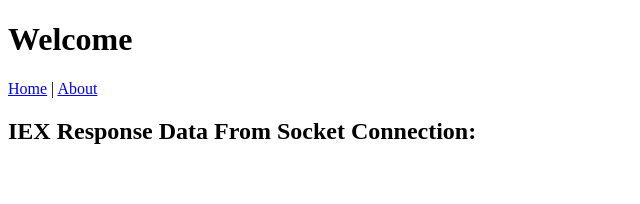
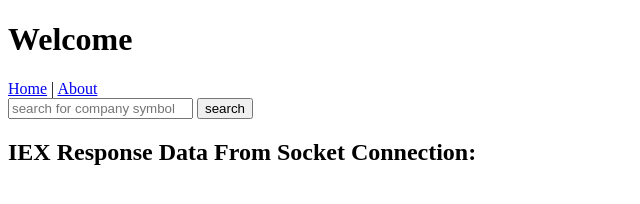
Before and after one commit to gomezsantiago/sample-express-routes, a website: page web/index.html in a window 1280 px wide. Shown: the whole page, without its empty margins (0-640 px from the left). Drawn offline with nearby package versions, Linux system fonts and the light colour scheme; no server answers.

Commit message:
add ui for searching stock symbols

```diff
--- a/web/index.html
+++ b/web/index.html
@@ -13,6 +13,10 @@
     <nav>
         <a href="/">Home</a> | <a href="/about">About</a>
     </nav>
+    <label>
+        <input type="text" placeholder="search for company symbol" id="search"/>
+    </label>
+    <button id="theButton">search</button>
     <h2>IEX Response Data From Socket Connection:</h2>
     <div>
         <p class="socket-data"></p>
```
